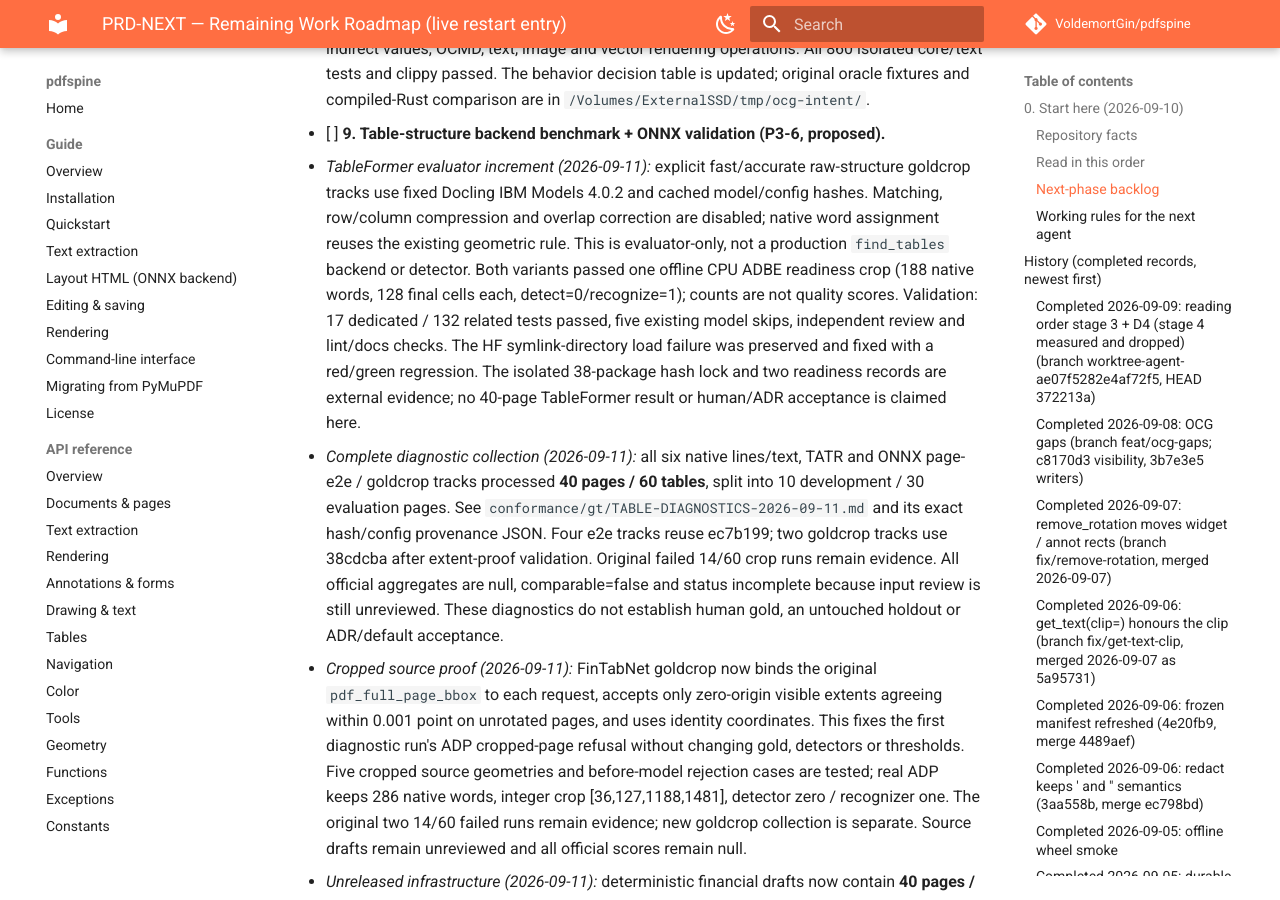
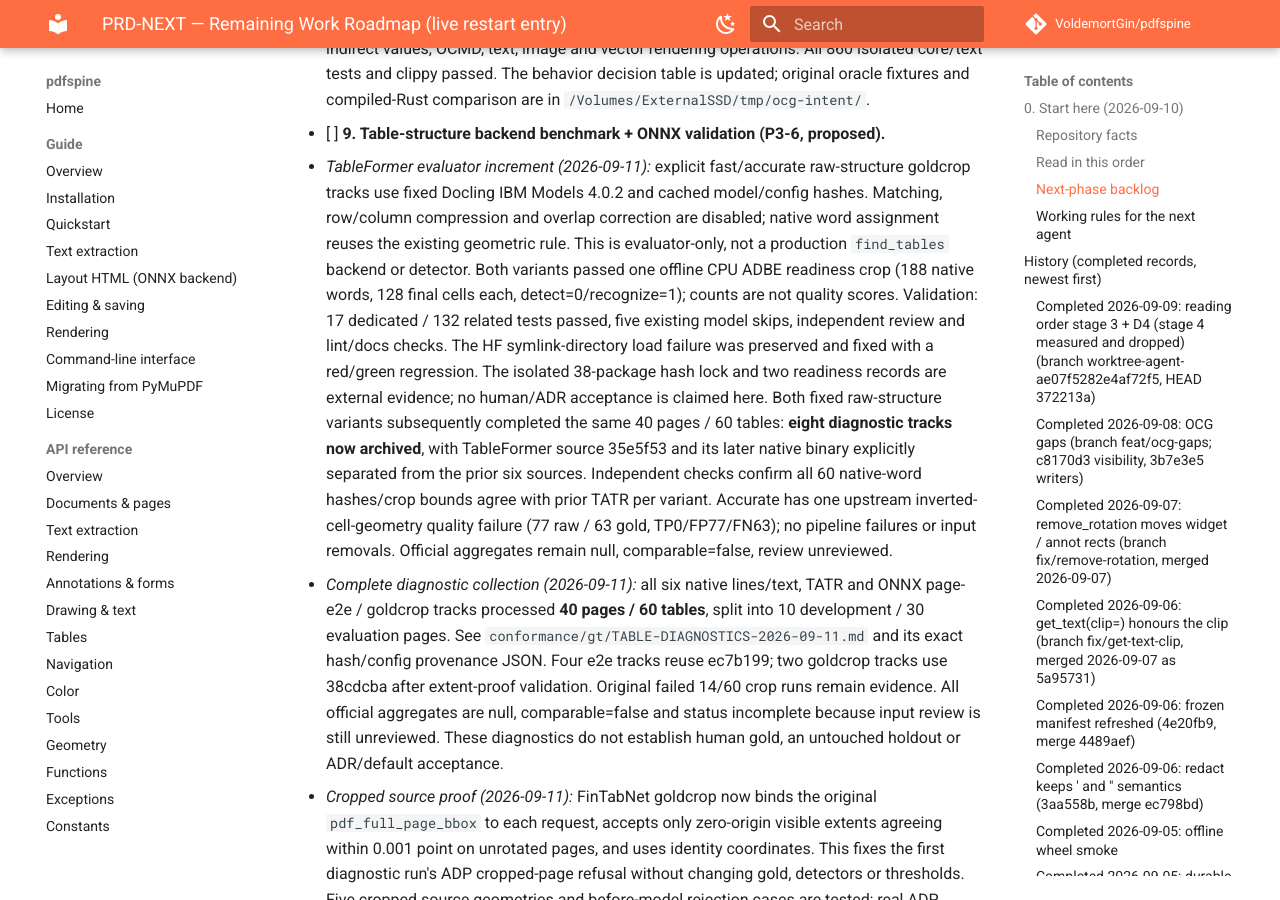
Before and after one commit to VoldemortGin/pdfspine, an MkDocs documentation site: the page built from docs/PRD-NEXT.md, in a window 1280 px wide and 900 px high, scrolled down 11655 px. Built offline with MkDocs 1.6.1 and Material for MkDocs 9.7.7, drawn with Linux system fonts in a browser that asks for light colours; comment, search, counter and statistics services are not loaded.

Commit message:
docs: archive unreviewed TableFormer diagnostics

```diff
--- a/docs/PRD-NEXT.md
+++ b/docs/PRD-NEXT.md
@@ -509,7 +509,14 @@
     skips, independent review and lint/docs checks. The HF symlink-directory
     load failure was preserved and fixed with a red/green regression. The
     isolated 38-package hash lock and two readiness records are external evidence;
-    no 40-page TableFormer result or human/ADR acceptance is claimed here.
+    no human/ADR acceptance is claimed here. Both fixed raw-structure variants
+    subsequently completed the same 40 pages / 60 tables: **eight diagnostic
+    tracks now archived**, with TableFormer source 35e5f53 and its later native
+    binary explicitly separated from the prior six sources. Independent checks
+    confirm all 60 native-word hashes/crop bounds agree with prior TATR per
+    variant. Accurate has one upstream inverted-cell-geometry quality failure
+    (77 raw / 63 gold, TP0/FP77/FN63); no pipeline failures or input removals.
+    Official aggregates remain null, comparable=false, review unreviewed.
   - *Complete diagnostic collection (2026-09-11):* all six native lines/text,
     TATR and ONNX page-e2e / goldcrop tracks processed **40 pages / 60 tables**,
     split into 10 development / 30 evaluation pages. See
```
Also changed, not shown: conformance/gt/TABLE-DIAGNOSTICS-2026-09-11.md (+53 -4 lines), 1 other file.
